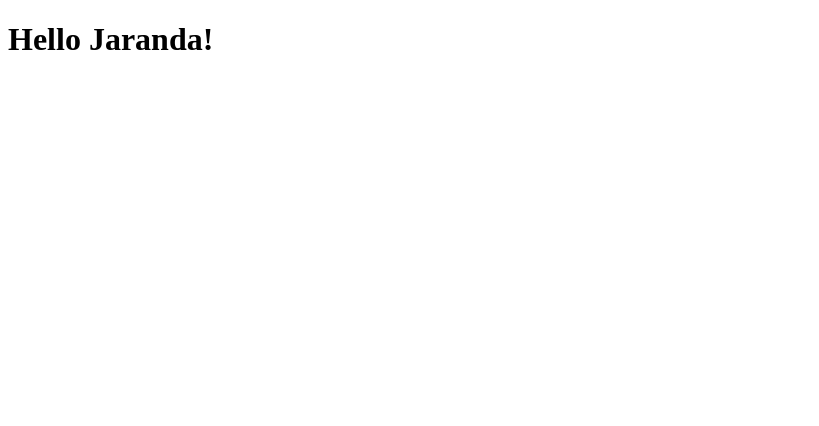
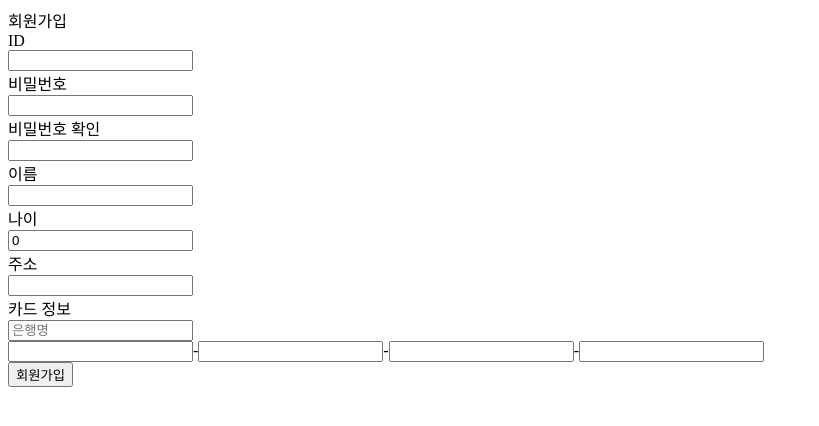
Before and after one commit to wantedAssignment/jaranda-fe, a React (Create React App) app: page / in a window 1280 px wide. Shown: the top 426 px of the page, without its empty margins (0-819 px from the left). Built offline with nearby package versions, Linux system fonts and the light colour scheme.

Commit message:
feat(signUp): Update signup component.
- Make html structure.
- Add hooks that controls input values.

```diff
--- a/package.json
+++ b/package.json
@@ -9,6 +9,7 @@
     "react": "^17.0.2",
     "react-dom": "^17.0.2",
     "react-scripts": "4.0.3",
+    "styled-components": "^5.3.0",
     "web-vitals": "^1.0.1"
   },
   "scripts": {
--- /dev/null
+++ b/src/SignUp.jsx
@@ -0,0 +1,100 @@
+import React, { useState, useCallback } from 'react';
+
+import useInput from './hook/useInput';
+
+const SignUp = () => {
+  const [userId, setUserId] = useState('');
+  const [userName, onChangeUserName] = useInput('');
+  const [userAge, onChangeUserAge] = useInput(0);
+  const [password, , setPassword] = useInput('');
+  const [passwordCheck, , setPasswordCheck] = useInput('');
+  const [mismatchError, setMismatchError] = useState(false);
+  const [idValidationError, setIdValidationError] = useState(false);
+  const [pwdValidationError, setPwdValidationError] = useState(false);
+
+  const onChangeUserId = e => {
+    const regex = /[a-zA-Z]/;
+    setUserId(e.target.value);
+    setIdValidationError(
+      e.target.value.length < 6 || e.target.value.length > 12 || !regex.test(e.target.value),
+    );
+  };
+
+  const onChangePassword = e => {
+    setPassword(e.target.value);
+    setMismatchError(e.target.value !== passwordCheck);
+    setPwdValidationError(e.target.value.length < 6 || e.target.value.length > 12);
+  };
+
+  const onChangePasswordCheck = e => {
+    setPasswordCheck(e.target.value);
+    setMismatchError(e.target.value !== password);
+    setPwdValidationError(e.target.value.length < 6 || e.target.value.length > 12);
+  };
+
+  return (
+    <>
+      <header>회원가입</header>
+      <form>
+        <label>
+          <span>ID</span>
+          <div>
+            <input type="text" required value={userId} onChange={onChangeUserId} />
+          </div>
+        </label>
+        <label>
+          <span>비밀번호</span>
+          <div>
+            <input type="password" required value={password} onChange={onChangePassword} />
+          </div>
+        </label>
+        <label>
+          <span>비밀번호 확인</span>
+          <div>
+            <input
+              type="password"
+              required
+              value={passwordCheck}
+              onChange={onChangePasswordCheck}
+            />
+          </div>
+        </label>
+        <label>
+          <span>이름</span>
+          <div>
+            <input type="text" required value={userName} onChange={onChangeUserName} />
+          </div>
+        </label>
+        <label>
+          <span>나이</span>
+          <div>
+            <input type="number" required value={userAge} onChange={onChangeUserAge} />
+          </div>
+        </label>
+        <label>
+          <span>주소</span>
+          <div>
+            <input type="text" />
+          </div>
+        </label>
+        <label>
+          <span>카드 정보</span>
+          <div>
+            <input type="text" required placeholder="은행명" />
+            <br />
+            <input type="text" required maxLength="4" />-
+            <input type="password" required maxLength="4" />-
+            <input type="password" required maxLength="4" />-
+            <input type="text" required maxLength="4" />
+          </div>
+        </label>
+        {mismatchError && <h2>비밀번호가 일치하지 않습니다.</h2>}
+        {pwdValidationError && <h2>비밀번호는 6자리 이상 12자리 이하이여야 합니다.</h2>}
+        {idValidationError && <h2>id는 6자리 이상 12자리 이하 영어만 가능합니다.</h2>}
+        <button type="submit">회원가입</button>
+      </form>
+    </>
+  );
+};
+
+export default SignUp;
--- /dev/null
+++ b/src/SignUpContainer.jsx
@@ -0,0 +1,9 @@
+import React from 'react';
+
+import SignUp from './SignUp';
+
+const SignUpContainer = () => {
+  return <SignUp />;
+};
+
+export default SignUpContainer;
--- /dev/null
+++ b/src/hook/useInput.js
@@ -0,0 +1,11 @@
+import { useState } from 'react';
+
+const useInput = initialData => {
+  const [value, setValue] = useState(initialData);
+  const handler = e => {
+    setValue(e.target.value);
+  };
+  return [value, handler, setValue];
+};
+
+export default useInput;
--- a/src/index.js
+++ b/src/index.js
@@ -1,10 +1,11 @@
 import React from 'react';
 import ReactDOM from 'react-dom';
 import App from './App';
+import SignUpContainer from './SignUpContainer';
 
 ReactDOM.render(
   <React.StrictMode>
-    <App />
+    <SignUpContainer />
   </React.StrictMode>,
   document.getElementById('root'),
 );
```
Also changed, not shown: 1 other file (tests, documents, lock files or other folders).
